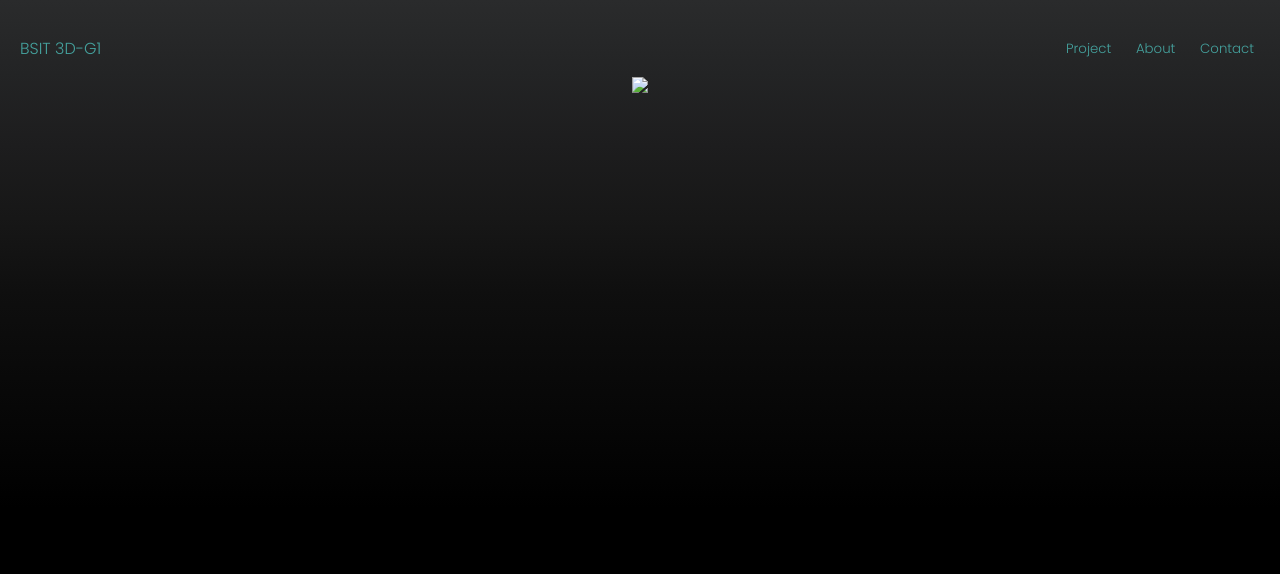
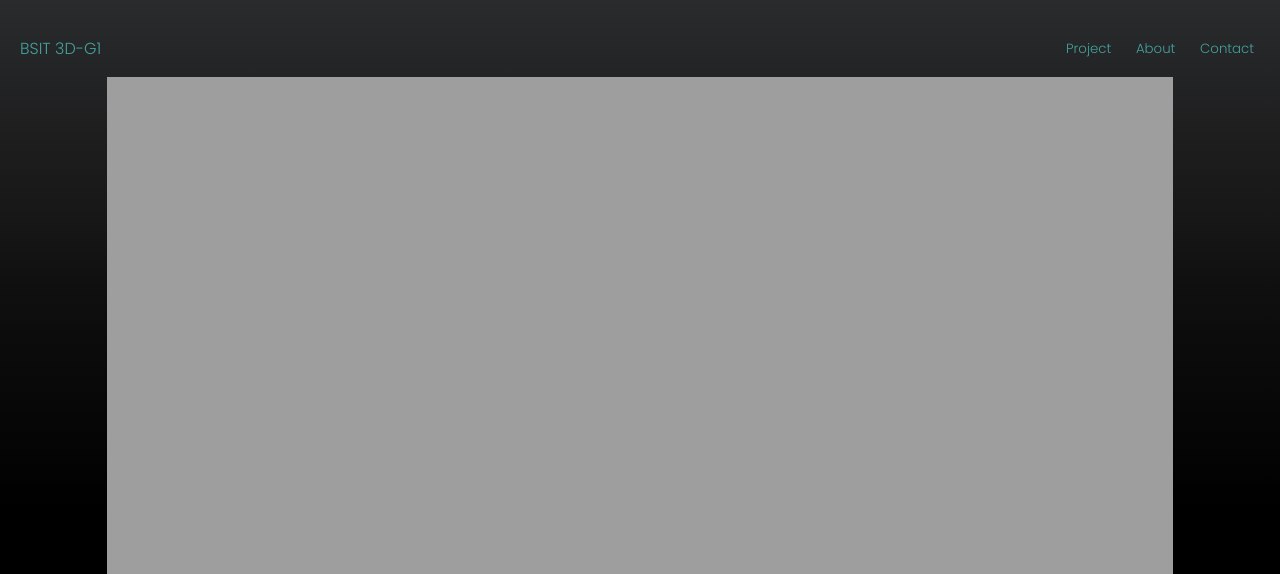
Before and after one commit to Abante-Zirhen/IamGen, a plain HTML site: page HomePage.html in a window 1280 px wide. Shown: the top 574 px of the page. Drawn offline with Linux system fonts and the light colour scheme; the site is published under a folder, as on GitHub Pages, so addresses that start at the root find nothing.

Commit message:
Update HomePage.html

```diff
--- a/HomePage.html
+++ b/HomePage.html
@@ -31,7 +31,7 @@
 
                  </div>
                    <div class="Portrait-Container">
-                    <img class="Portrait" src="/Zirhen-Picture.png">
+                    <img class="Portrait" src="Zirhen-Picture.png">
 
 
                    <div class="Name-Container">
```
